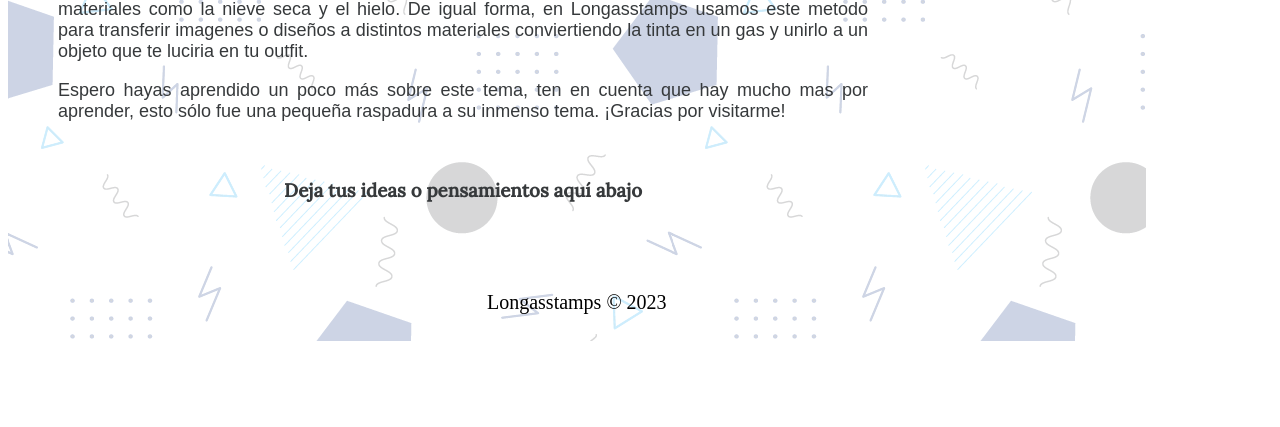
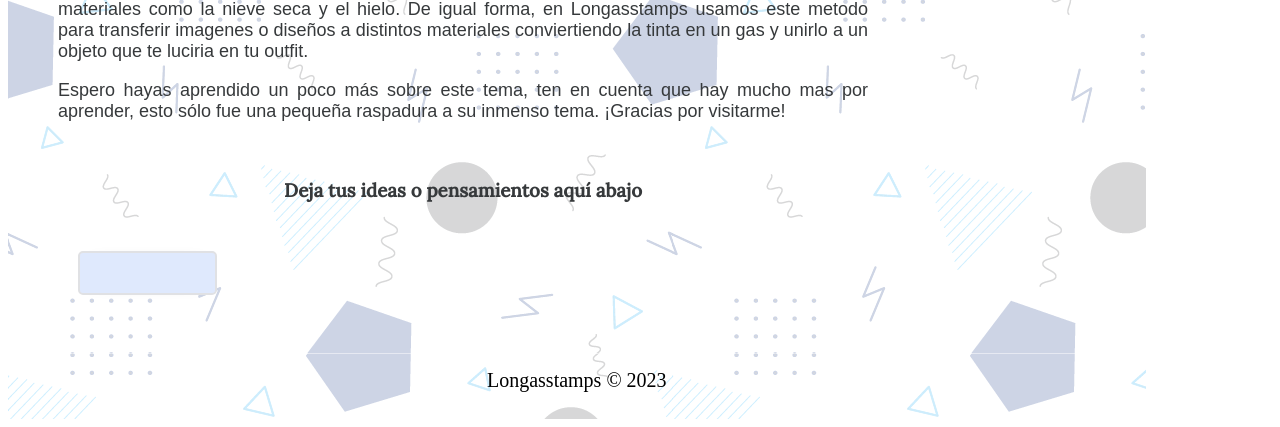
Before and after one commit to Davidlongas/LongasStamps-Oficial, a PHP site: page /articulo-1.html in a window 1280 px wide. Shown: the part 1499-1926 px from the top of the page. Before the commit the page ends 1840 px from the top, so only its background shows below. Run offline with PHP 8.4, Linux system fonts and the light colour scheme; some libraries are stand-ins or nearby versions; some web fonts are replaced; grey boxes are pictures that could not be loaded.

Commit message:
boton compartir articulo 1

```diff
--- a/Blog/articulo-1.css
+++ b/Blog/articulo-1.css
@@ -219,7 +219,34 @@ footer {
  transform: scaleX(1.4) scaleY(1.5);
  opacity: 0;
 }
+.facebook {
+    padding-top: 30px;
+    padding-left: 20px;
+}
 .comentarios {
     text-align: center;
     padding-top: 20px;
 }
+.compartir {
+    width: 100px;
+    height: 30px;
+    padding-top: 10px;
+    padding-left: 35px;
+    border-radius: 5px;
+    border: 2.5px solid #E0E1E4;
+    box-shadow: 0px 0px 20px -20px;
+    cursor: pointer;
+    background-color: #dfe9fd;
+    transition: all 0.2s ease-in-out 0ms;
+    user-select: none;
+}
+  .compartir:hover {
+    background-color: #F2F2F2;
+    box-shadow: 0px 0px 20px -18px;
+    border: 2.5px solid #3C5999;
+
+  }
+
+  .compartir:active {
+    transform: scale(0.95);
+  }
--- a/articulo-1.html
+++ b/articulo-1.html
@@ -23,6 +23,9 @@
         </nav>
       </div>
       <div id="fb-root"></div>
+      <div id="fb-root"></div>
+      <div id="fb-root"></div>
+
       <script async defer crossorigin="anonymous" src="https://connect.facebook.net/es_LA/sdk.js#xfbml=1&version=v16.0" nonce="WeZYv8Co"></script>
     <div class="contenedor">
       <div class="contenido">
@@ -106,6 +109,9 @@
               <h3>Deja tus ideas o pensamientos aquí abajo</h3>
               <div class="fb-comments" data-href="https://www.longasstamps.com/articulo-1.html" data-width="100%" data-numposts="4" data-order-by="reverse-time"></div>
             </div>
+            <div class="facebook">
+            <iframe class="compartir" src="https://www.facebook.com/plugins/share_button.php?href=https%3A%2F%2Fwww.longasstamps.com%2Farticulo-1.html&layout&size&width=99&height=20&appId" style="overflow:hidden" scrolling="no" frameborder="0" allowfullscreen="true" allow="autoplay; clipboard-write; encrypted-media; picture-in-picture; web-share"></iframe>
+            </div>
           </section>
           <aside>
           <div class="autorymedia">
```
